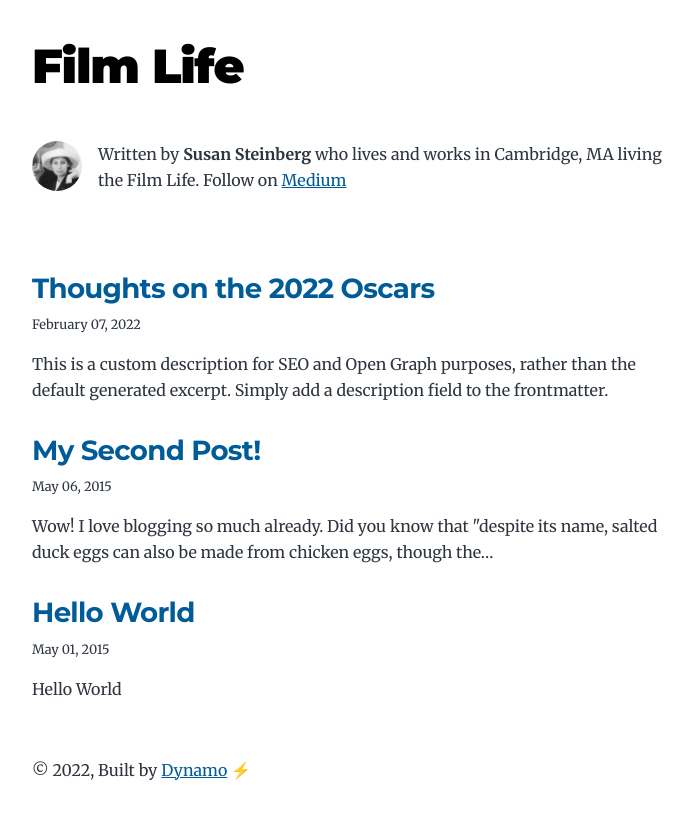
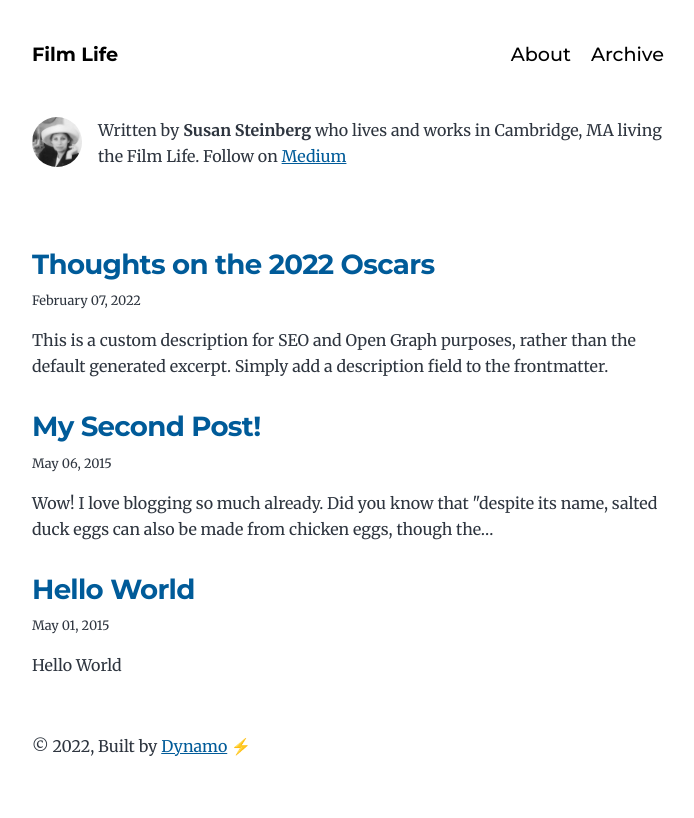
Before and after one commit to darrindevs/filmlife, a Gatsby site: page / in a window 1280 px wide. Shown: the whole page, without its empty margins (292-986 px from the left). Built offline with nearby package versions, Linux system fonts and the light colour scheme; Gatsby itself is replaced by a stand-in of ours.

Commit message:
update top nav

```diff
--- a/src/components/layout.js
+++ b/src/components/layout.js
@@ -8,9 +8,18 @@ const Layout = ({ location, title, children }) => {
 
   if (isRootPath) {
     header = (
-      <h1 className="main-heading">
-        <Link to="/">{title}</Link>
-      </h1>
+      <>
+      <Link className="header-link-home" to="/">
+        {title}
+      </Link>
+      <Link className="header-link-secondary" to="/archive">
+        Archive
+      </Link>
+      <Link className="header-link-secondary" to="/about">
+        About
+      </Link>
+      </>
+
     )
   } else {
     header = (
@@ -18,8 +27,11 @@ const Layout = ({ location, title, children }) => {
       <Link className="header-link-home" to="/">
         {title}
       </Link>
-      <Link className="header-link-archive" to="/test">
-        test
+      <Link className="header-link-secondary" to="/archive">
+        Archive
+      </Link>
+      <Link className="header-link-secondary" to="/about">
+        About
       </Link>
     </>
     )
--- a/src/style.css
+++ b/src/style.css
@@ -279,12 +279,12 @@ a:focus {
   margin-bottom: var(--spacing-4);
 }
 
-.header-link-home {
+/*.header-link-home {
   font-weight: var(--fontWeight-bold);
   font-family: var(--font-heading);
   text-decoration: none;
   font-size: var(--fontSize-2);
-}
+}*/
 
 .bio {
   display: flex;
@@ -331,3 +331,25 @@ a:focus {
     list-style-position: inside;
   }
 }
+
+
+/* Custom Styles */
+
+.header-link-home {
+  font-weight: var(--fontWeight-bold);
+  font-family: var(--font-heading);
+  text-decoration: none;
+  font-size: var(--fontSize-2);
+  color: black;
+}
+
+
+.header-link-secondary {
+  font-weight: var(--fontWeight-medium);
+  font-family: var(--font-heading);
+  text-decoration: none;
+  font-size: var(--fontSize-2);
+  color: black;
+  float: right;
+  margin-left: 20px;
+}
```
